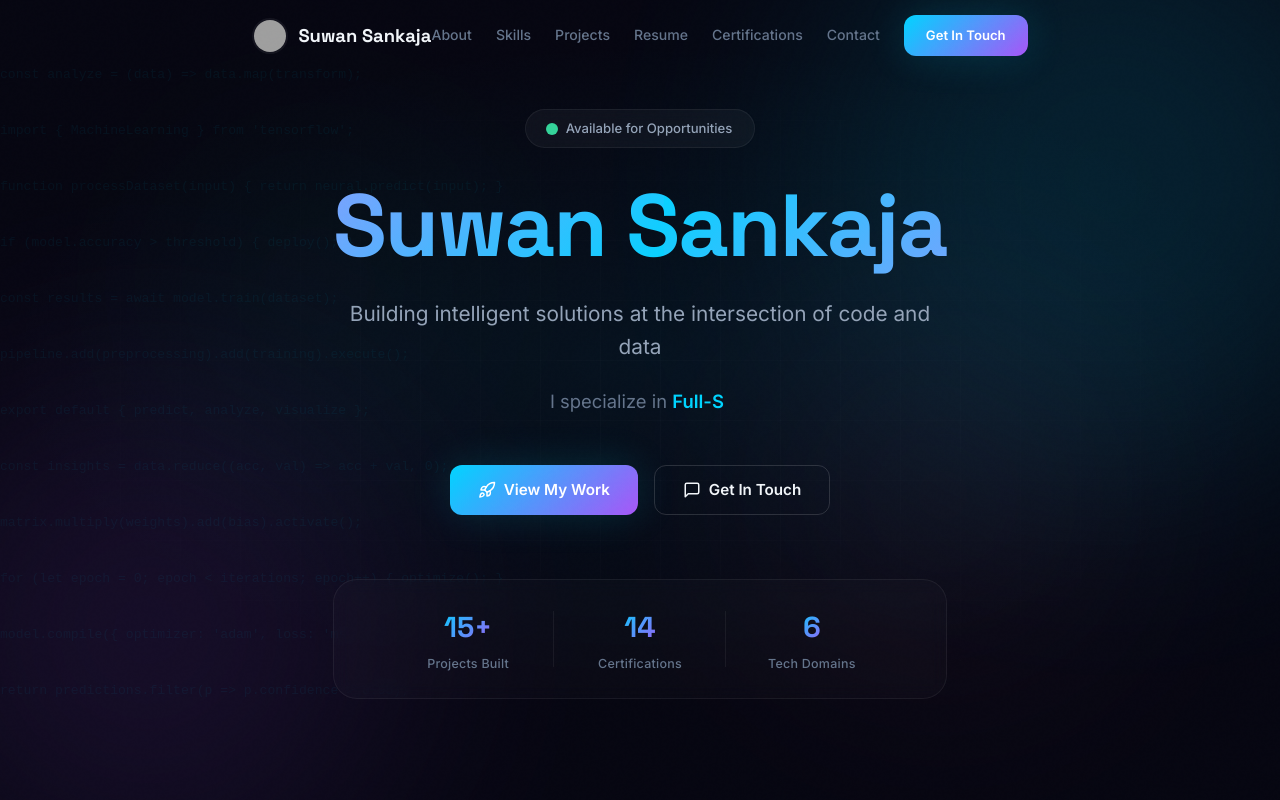
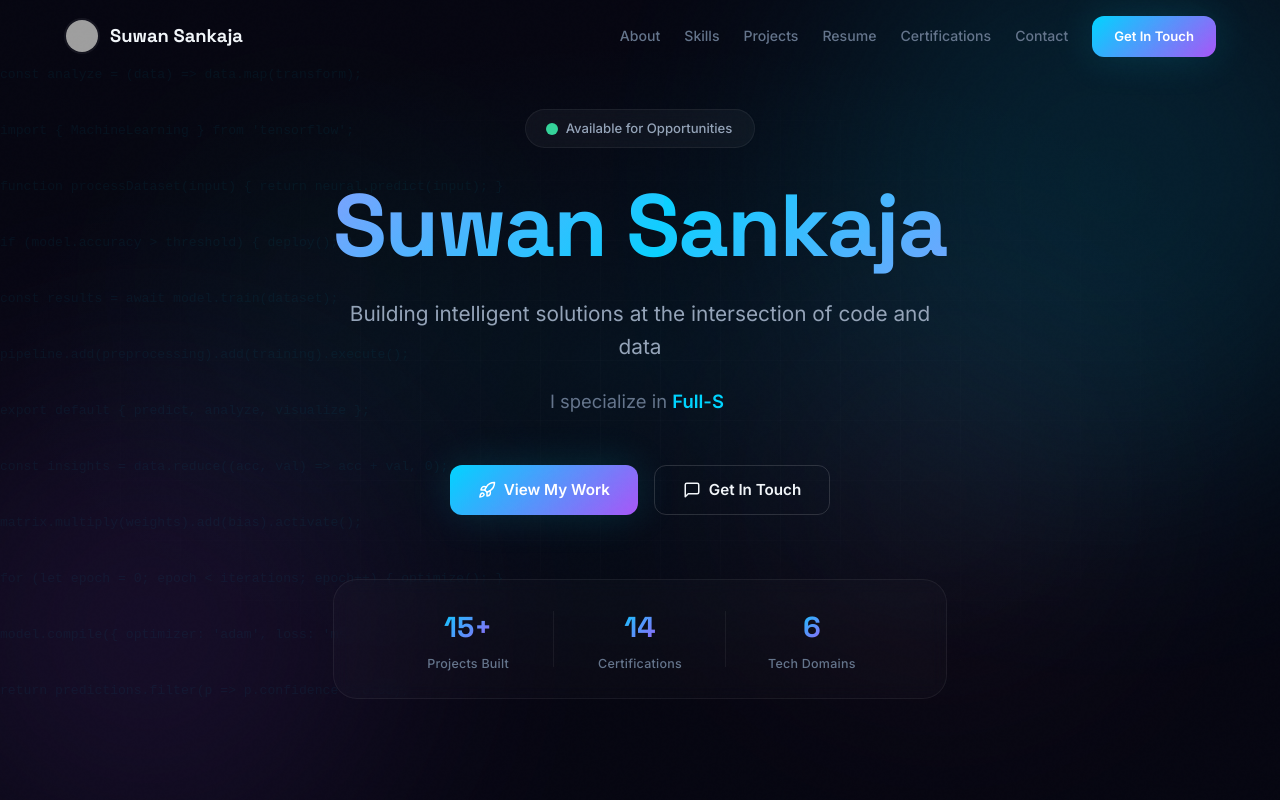
Before and after one commit to SuwanSankaja/Portfolio, a Next.js app: page / in a window 1280 px wide. Shown: the top 800 px of the page. Built offline with nearby package versions, Linux system fonts and the light colour scheme; grey boxes are pictures that could not be loaded.

Commit message:
Revert "UPDATED"
This reverts commit 606609574e6de25145c5e2ecf24c5fe10df85bfe.

```diff
--- a/src/app/layout.js
+++ b/src/app/layout.js
@@ -1,4 +1,10 @@
 import './globals.css';
+
+export const viewport = {
+  width: 'device-width',
+  initialScale: 1,
+  viewportFit: 'cover',
+};
 
 export const metadata = {
   title: 'Suwan Sankaja — Data Engineer & AI/ML Enthusiast',
--- a/src/components/Hero.module.css
+++ b/src/components/Hero.module.css
@@ -5,7 +5,7 @@
   align-items: center;
   justify-content: center;
   overflow: hidden;
-  padding-top: var(--nav-height);
+  padding-top: calc(var(--nav-height) + env(safe-area-inset-top, 0px));
 }
 
 /* ── Background Orbs ── */
--- a/src/components/Navbar.module.css
+++ b/src/components/Navbar.module.css
@@ -3,19 +3,17 @@
   top: 0;
   left: 0;
   right: 0;
+  height: calc(var(--nav-height) + env(safe-area-inset-top, 0px));
+  padding-top: env(safe-area-inset-top, 0px);
   z-index: 1000;
-  height: var(--nav-height);
-  display: flex;
-  align-items: center;
   transition: all var(--transition);
-  border-bottom: 1px solid transparent;
 }
 
 .scrolled {
-  background: rgba(6, 6, 17, 0.85);
-  backdrop-filter: blur(20px);
-  -webkit-backdrop-filter: blur(20px);
-  border-bottom-color: var(--border);
+  background: rgba(6, 6, 17, 0.8);
+  backdrop-filter: blur(20px) saturate(1.5);
+  -webkit-backdrop-filter: blur(20px) saturate(1.5);
+  border-bottom: 1px solid var(--border);
 }
 
 .inner {
@@ -147,7 +145,7 @@
   top: 0;
   right: -300px;
   width: 280px;
-  height: 100dvh;
+  height: 100vh;
   background: var(--bg-surface);
   border-left: 1px solid var(--border);
   padding: calc(var(--nav-height) + var(--space-xl)) var(--space-lg) var(--space-lg);
```
